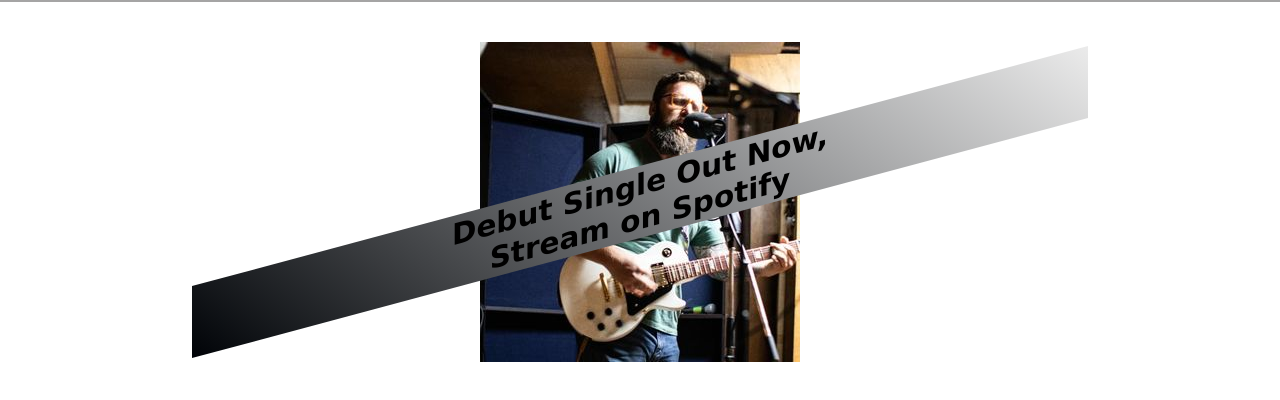
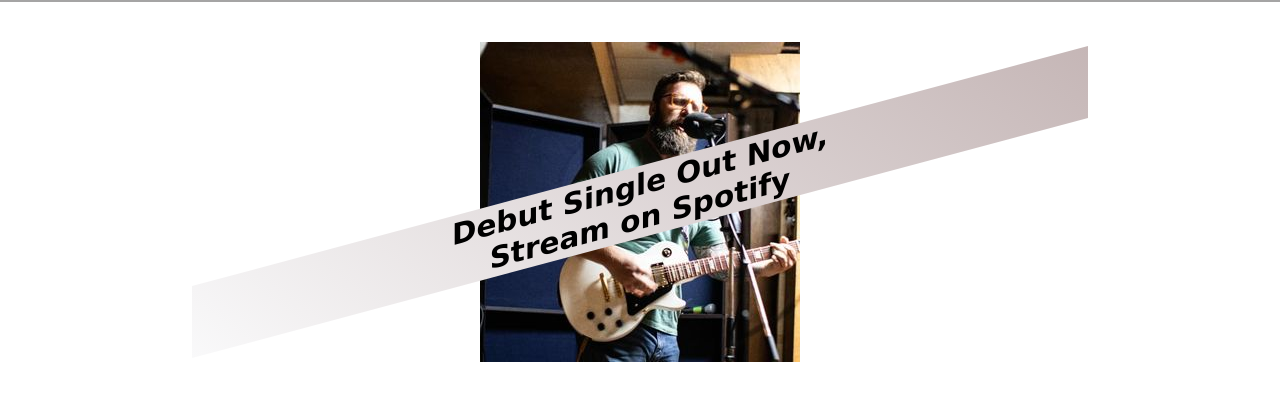
Before and after one commit to AidynBiggs/CivDaysSite, a plain HTML site: page index.html in a window 1280 px wide. Shown: the part 1282-1682 px from the top of the page. Drawn offline with Linux system fonts and the light colour scheme.

Commit message:
changed diagonal bar color

```diff
--- a/style.css
+++ b/style.css
@@ -150,7 +150,7 @@
   align-items: center;
 }
 .diagonal-box {
-  background-image: linear-gradient(45deg, #000307, #ebebeb);
+  background-image: linear-gradient(45deg, #f9f9fa, #c5b6b6);
   transform: skewY(-15deg);
   width: 70%;
   position: relative;
```
